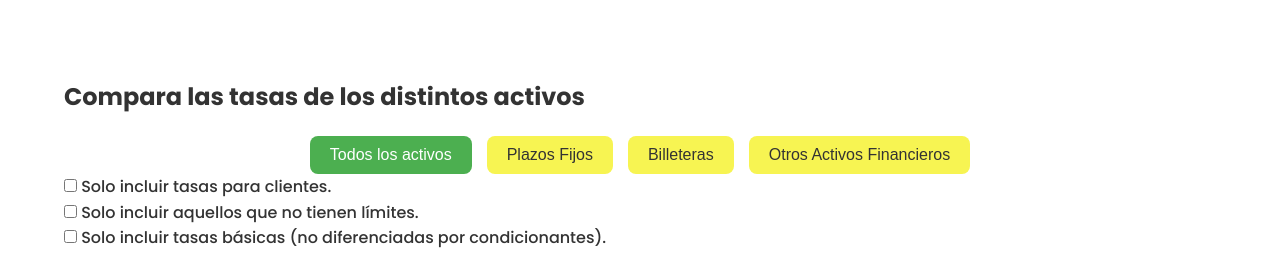
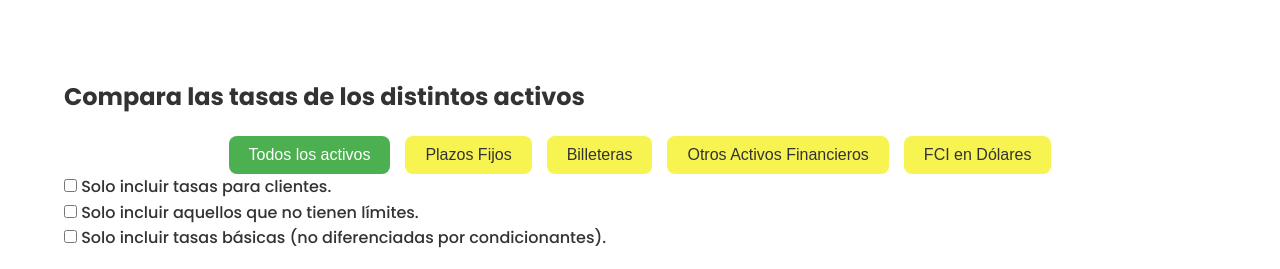
Before and after one commit to FabricioBottalo/anana-website, a plain HTML site: page comparador-rendimientos.html in a window 1280 px wide. Shown: the part 284-553 px from the top of the page. Drawn offline with Linux system fonts and the light colour scheme.

Commit message:
Add files via upload

```diff
--- a/comparador-rendimientos.html
+++ b/comparador-rendimientos.html
@@ -50,6 +50,7 @@
                 <button class="category-button" data-category="plazos_fijos">Plazos Fijos</button>
                 <button class="category-button" data-category="billeteras">Billeteras</button>
                 <button class="category-button" data-category="otros_activos">Otros Activos Financieros</button>
+                <button class="category-button" data-category="fci_usd">FCI en Dólares</button>
             </div>
 
             <div id="extra-filters">
```
